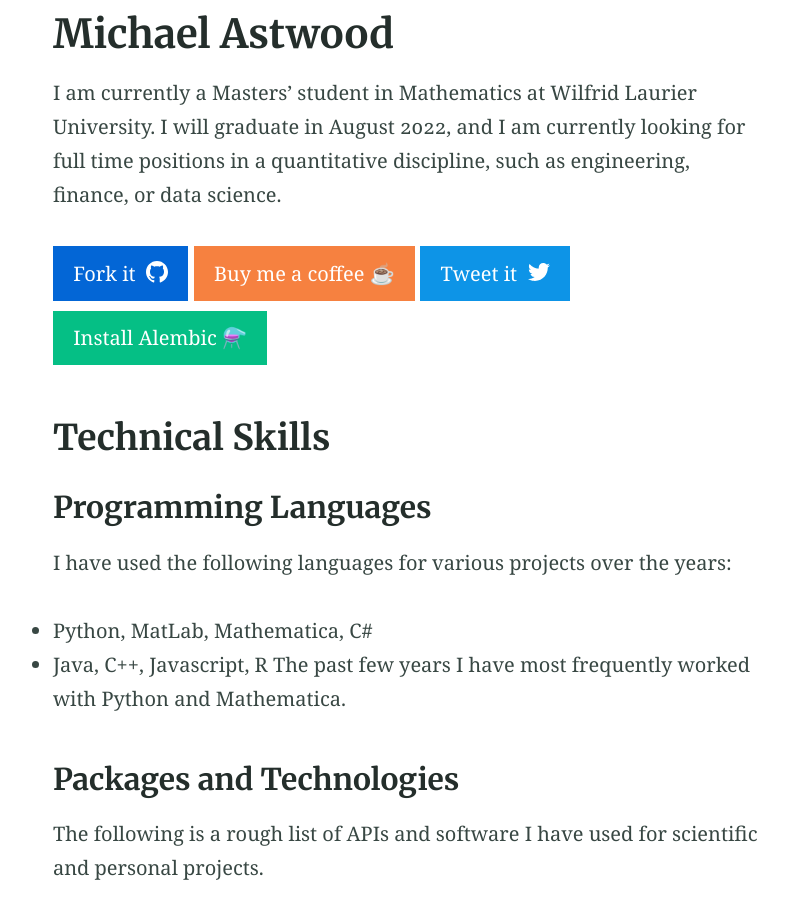
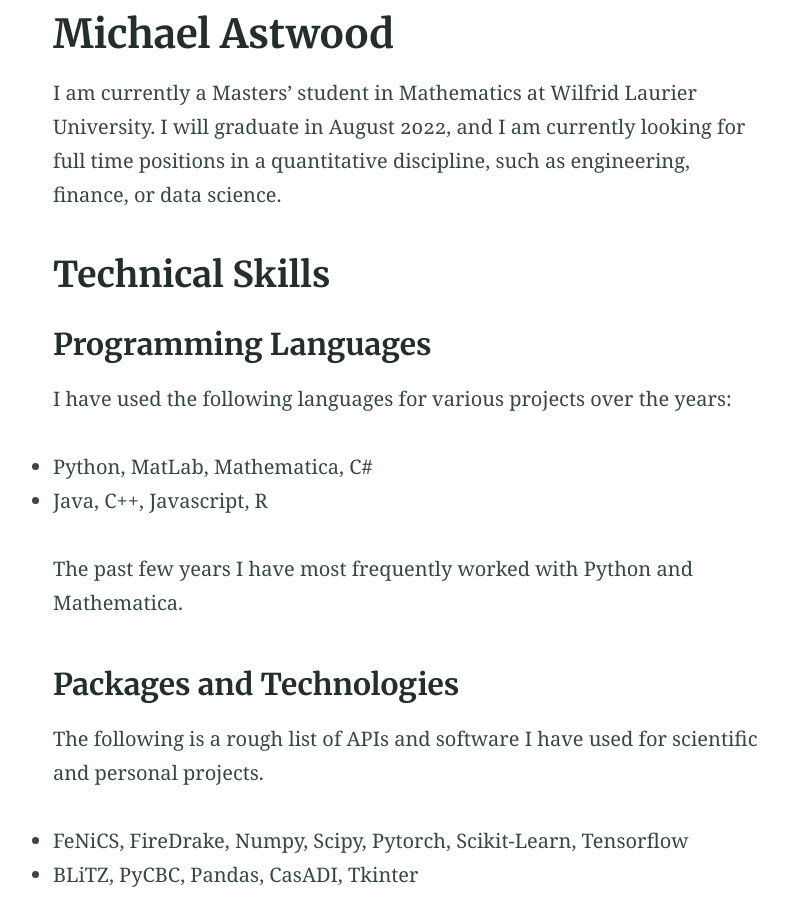
Before and after one commit to mastwood/mastwood.github.io, a Jekyll site: the page built from index.md, in a window 1280 px wide and 900 px high, scrolled down 436 px. Shown: the whole window, without its empty margins (230-1018 px from the left). Built offline with Jekyll 4.4.1, drawn with Linux system fonts in a browser that asks for light colours; some of the changed text lies outside the part shown.

Commit message:
fix spacing

```diff
--- a/index.md
+++ b/index.md
@@ -9,15 +9,13 @@
 
 I am currently a Masters' student in Mathematics at Wilfrid Laurier University. I will graduate in August 2022, and I am currently looking for full time positions in a quantitative discipline, such as engineering, finance, or data science.
 
-{% include button.html text="Fork it" icon="github" link="https://github.com/daviddarnes/alembic" color="#0366d6" %} {% include button.html text="Buy me a coffee ☕️" link="https://buymeacoffee.com/daviddarnes#support" color="#f68140" %} {% include button.html text="Tweet it" icon="twitter" link="https://twitter.com/intent/tweet/?url=https://alembic.darn.es&text=Alembic%20-%20A%20Jekyll%20boilerplate%20theme&via=DavidDarnes" color="#0d94e7" %} {% include button.html text="Install Alembic ⚗️" link="https://github.com/daviddarnes/alembic#installation" %}
-
-
 ## Technical Skills
 
 ### Programming Languages
 I have used the following languages for various projects over the years:
 - Python, MatLab, Mathematica, C#
 - Java, C++, Javascript, R
+
 The past few years I have most frequently worked with Python and Mathematica.
 
 ### Packages and Technologies
@@ -27,12 +25,14 @@
 - Matlab Optimization Suite
 - NodeJS, Cheerio, Request, Express, DiscordJS, jQuery
 - Gekko, APMonitor, GROMACS, PyMol, Visual Molecular Dynamics
+
 I have also worked with various markup languages and similar technologies such as XML, HTML, CSS, and JSON.
 I am also experienced with Linux, having used Ubuntu through the WSL system as well as various other operating systems used in high performance computing clusters.
 
 ### Graphic Design
 My graphic design experience is mostly relevant to game development or engineering positions. I have experience with
 3D modelling as well as vector and raster graphics. The following is a list of programs I have used extensively.
+
 - Photoshop, Illustrator, InDesign
 - GIMP, LaTeX, Inkscape
 - Blender3D, AutoCAD
```
